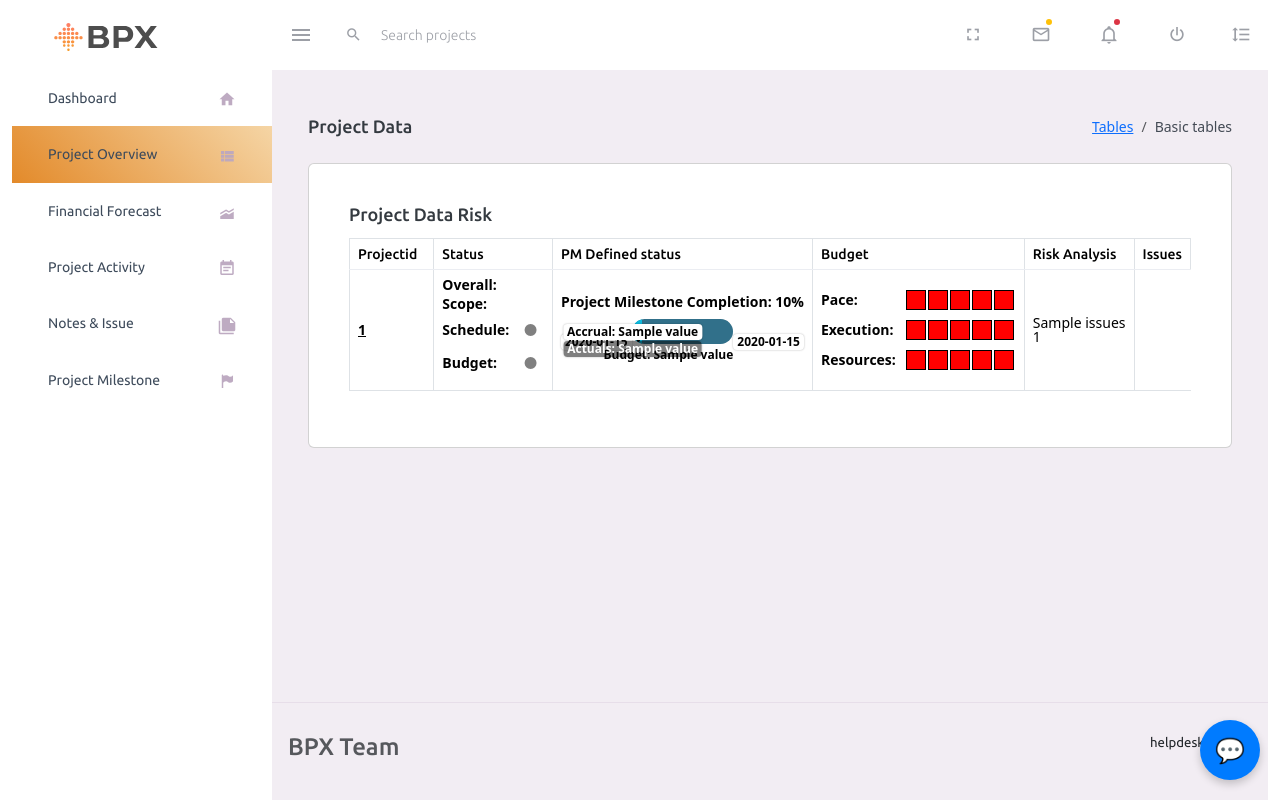
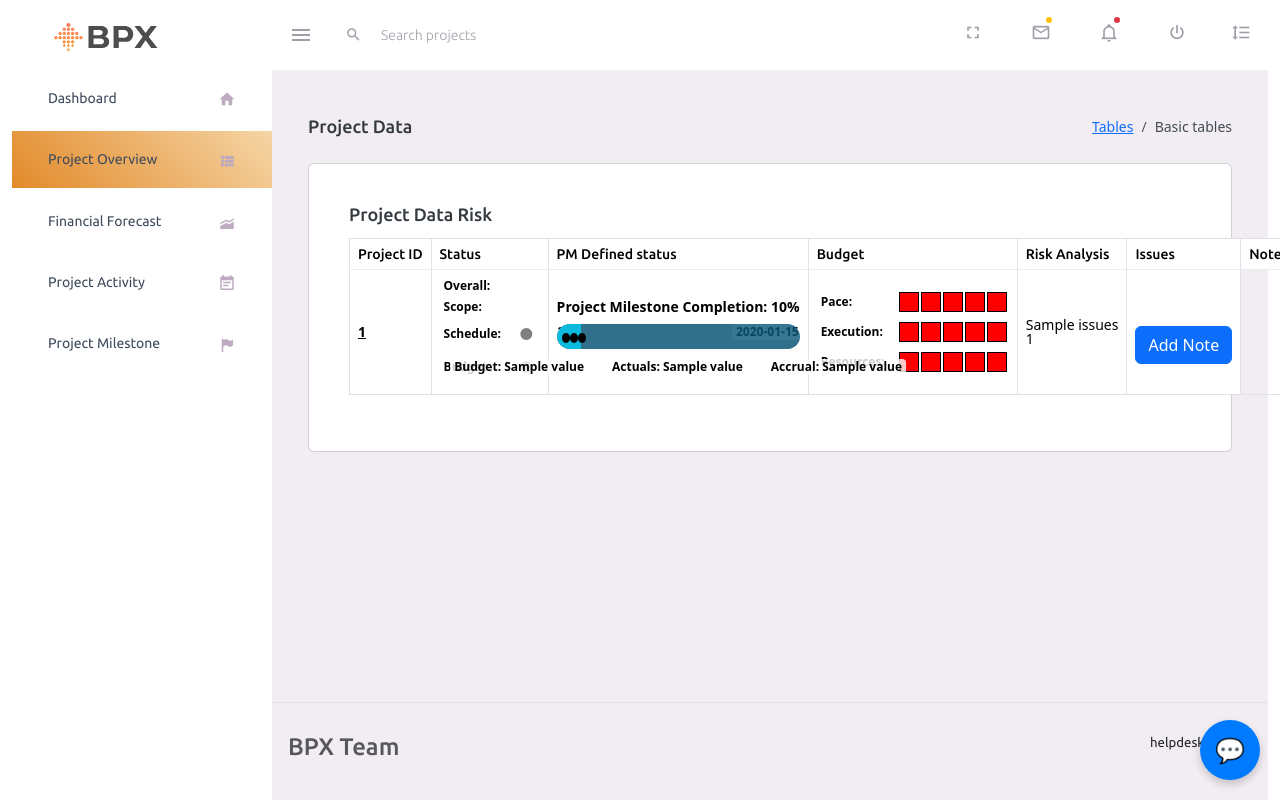
Before and after one commit to Bpxinfo/azure_ccDashboardCode, a Flask app: template templates/project_overview.html in a window 1280 px wide. Run offline with Flask 3, Linux system fonts and the light colour scheme; the template is opened without the code that fills it: most values are stand-ins (such as "Sample title", 1, 10 or a date in 2020); some libraries are stand-ins or nearby versions.

Commit message:
notes tab

```diff
--- a/templates/financial.html
+++ b/templates/financial.html
@@ -196,12 +196,12 @@
                <i class="mdi mdi-calendar-check menu-icon"></i>
               </a>
             </li> -->
-            <li class="nav-item">
+            <!-- <li class="nav-item">
               <a class="nav-link" href="/notes_issues">
                 <span class="menu-title">Notes & Issue</span>
                 <i class="mdi mdi-note-multiple menu-icon"></i>
               </a>
-            </li>
+            </li> -->
 			<li class="nav-item">
               <a class="nav-link" href="/studytimeline_v2">
                 <span class="menu-title">Project Milestone</span>
--- a/templates/index.html
+++ b/templates/index.html
@@ -295,12 +295,12 @@ window.onresize = function () {
                 <i class="mdi mdi-calendar-check menu-icon"></i>
               </a>
             </li> -->
-            <li class="nav-item">
+            <!-- <li class="nav-item">
               <a class="nav-link" href="/notes_issues">
                 <span class="menu-title">Notes & Issue</span>
                 <i class="mdi mdi-note-multiple menu-icon"></i>
               </a>
-            </li>
+            </li> -->
 			<li class="nav-item">
               <a class="nav-link" href="/studytimeline_v2">
                 <span class="menu-title">Project Milestone</span>
--- a/templates/project_milestones.html
+++ b/templates/project_milestones.html
@@ -195,12 +195,12 @@
                 <i class="mdi mdi-apps menu-icon"></i>
               </a>
             </li> -->
-            <li class="nav-item">
+            <!-- <li class="nav-item">
               <a class="nav-link" href="/notes_issues">
                 <span class="menu-title">Notes & Issue</span>
                 <i class="mdi mdi-calendar-check menu-icon"></i>
               </a>
-            </li>
+            </li> -->
 
           </ul>
         </nav>
--- a/templates/project_overview.html
+++ b/templates/project_overview.html
@@ -155,6 +155,9 @@
       /* b. Progress Bar Container */
       .progress-bar-container {
           position: relative;
+          display:flex;
+          align-items:center;
+          justify-content:center;
           width: 100%;
           max-width: 300px;
           margin-bottom: 15px;
@@ -178,7 +181,6 @@
           height: 100%;
           background-color: rgba(9, 88, 121, 0.8);
           width: {{ cashout_percentage }}%;
-          z-index: 1;
           border-radius: 12.5px 0 0 12.5px;
       }
 
@@ -190,7 +192,6 @@
           height: 100%;
           background-color: rgba(12, 186, 222, 1);
           width: {{ completion_percentage }}%;
-          z-index: 2;
           border-radius: 12.5px 0 0 12.5px;
       }
 
@@ -207,14 +208,14 @@
       /* Milestone Dots */
       .milestone-dots {
           position: absolute;
-          top: 50%;
-          left: 0;
+          top: 35%;
+          left: 5px;
           width: 100%;
           height: 0;
           display: flex;
           justify-content: space-between;
           transform: translateY(-50%);
-          z-index: 4;
+          z-index: 5;
       }
 
       .milestone-dot {
@@ -222,7 +223,7 @@
           height: 10px;
           background-color: black;
           border-radius: 50%;
-          transform: translateX(-50%);
+          z-index: 5;
       }
 
       .proress-bar-wrapper {
@@ -237,18 +238,24 @@
         font-size: 12px;
         font-weight: bold;
         white-space: nowrap;
-        background-color: white; /* Optional: for better readability */
         padding: 2px 4px;
         border-radius: 4px;
-        box-shadow: 0 0 2px rgba(0,0,0,0.3);
       }
 
       .start-date {
-          left: -80px;
+          left: 0px;
+          top:50%;
+          margin-left:5px;
+          transform: translateY(-50%); /* Center vertically */
+
       }
 
       .end-date {
-          right: -80px;
+          right:0px;
+          margin-right:5px;
+          top:50%;
+          transform: translateY(-50%); /* Center vertically */
+
       }
 
       /* d. Labels for Budget and Actuals */
@@ -257,49 +264,36 @@
           width: 100%;
           max-width: 300px;
           height: auto; /* Same as progress bar height */
-          margin-top: 5px;
+          margin-top: 10px;
+          text-align:center;
       }
 
-      .budget-label {
+      .label-container {
           position: absolute;
-          right: 0;
-          top: 0;
+          top: calc(100% + 10px); /* Place the labels 15px below the bar */
+          left: 50%;
+          transform: translateX(-50%); /* Center the container horizontally */
+          display: flex;
+          gap: 20px; /* Add space between labels */
+          align-items: center;
+      }
+      .date-label {
+          position: absolute;
           font-size: 12px;
           font-weight: bold;
           white-space: nowrap;
+          padding: 2px 4px;
+          background-color: rgba(255, 255, 255, 0.8);
+          border-radius: 4px;
       }
-
-      .actuals-label {
-        position: absolute;
-        left: {{ completion_percentage }}%;
-        top: 50%; /* Vertically center */
-        transform: translate(-50%, -50%);
-        font-size: 12px;
-        font-weight: bold;
-        color: white;
-        background-color: rgba(0, 0, 0, 0.5); /* Semi-transparent background for readability */
-        padding: 2px 4px;
-        border-radius: 4px;
-        white-space: nowrap;
-        box-shadow: 0 0 2px rgba(0,0,0,0.3);
-        z-index: 5; /* Ensure it's above other elements */
+      .label {
+          font-size: 12px;
+          font-weight: bold;
+          white-space: nowrap;
+          padding: 2px 4px;
+          background-color: rgba(255, 255, 255, 0.8);
+          border-radius: 4px;
       }
-
-      .accrual-label {
-        position: absolute;
-        left: {{ accrual_percentage }}%;
-        top: -25px; /* Positioned above the indicator */
-        transform: translateX(-50%);
-        font-size: 12px;
-        font-weight: bold;
-        color: black;
-        background-color: white; /* Background for readability */
-        padding: 2px 4px;
-        border-radius: 4px;
-        white-space: nowrap;
-        box-shadow: 0 0 2px rgba(0,0,0,0.3);
-        z-index: 5; /* Ensure it's above other elements */
-    }
 
       /* e. Responsive Adjustments */
       @media (max-width: 768px) {
@@ -344,6 +338,30 @@
     .icon {
         font-size: 16px;
     }
+
+    .notes-container {
+      margin-top: 10px;
+    }
+
+    ul {
+      list-style-type: disc;
+      padding-left: 20px;
+    }
+
+    ul li {
+      margin-bottom: 5px;
+    }
+
+    .add-note {
+      margin-top: 10px;
+    }
+
+    .delete-note {
+      margin-left: 10px;
+      color: red;
+      cursor: pointer;
+    }
+
 
     </style>
   </head>
@@ -595,12 +613,12 @@
                 <i class="mdi mdi-apps menu-icon"></i>
               </a>
             </li> -->
-            <li class="nav-item">
+            <!-- <li class="nav-item">
               <a class="nav-link" href="/notes_issues">
                 <span class="menu-title">Notes & Issue</span>
                 <i class="mdi mdi-note-multiple menu-icon"></i>
               </a>
-            </li>
+            </li> -->
 			<li class="nav-item">
               <a class="nav-link" href="/studytimeline_v2">
                 <span class="menu-title">Project Milestone</span>
@@ -653,7 +671,7 @@
                             style="width: 130px"
                             title="Unique identifier for the project"
                           >
-                            Projectid
+                            Project ID
                           </th>
                           <th title="Current status of the project">Status</th>
                           <th
@@ -677,6 +695,11 @@
                             title="Project issues, including severity and count"
                           >
                             Issues
+                          </th>
+                          <th
+                            title="Click Add Note to add a new note to the project. Can add up to 5 notes for now"
+                          >
+                            Notes
                           </th>
                         </tr>
                       </thead>
@@ -807,7 +830,7 @@
                               {"percent": 75, "name": "Milestone 3"}
                           ] %}
 
-                          <td style="width:25%; position: relative;">
+                          <td style="width:30%; position: relative;">
                             <!-- Completion Percentage Display -->
                             <div class="completion-percentage">
                                 Project Milestone Completion: {{ completion_percentage| round(2) }}%
@@ -816,7 +839,7 @@
                             <!-- Container for Dates and Progress Bar -->
                             <div class="progress-bar-wrapper" style="display: flex; align-items: center; justify-content: center;">
                                 <!-- Start Date -->
-                                <span class="start-date">{{ value['startdate'] }}</span>
+                                <span class="date-label start-date">{{ value['startdate'] }}</span>
 
                                 <!-- Progress bar container with overlayed Budget and Completion Bars -->
                                 <div class="progress-bar-container">
@@ -839,15 +862,15 @@
                                     </div>
 
                                     <!-- Labels for Budget, Actuals, and Accrual -->
-                                    <div class="progress-bar-labels">
-                                        <span class="budget-label">Budget: {{ value['labelbg'] }}</span>
-                                        <span class="actuals-label">Actuals: {{ value['labelcas'] }}</span>
-                                        <span class="accrual-label">Accrual: {{ value['labelacc'] }}</span>
+                                    <div class="label-container">
+                                        <span class="label">Budget: {{ value['labelbg'] }}</span>
+                                        <span class="label">Actuals: {{ value['labelcas'] }}</span>
+                                        <span class="label">Accrual: {{ value['labelacc'] }}</span>
                                     </div>
                                 </div>
 
                                 <!-- End Date -->
-                                <span class="end-date">{{ value['enddate'] }}</span>
+                                <span class="date-label end-date">{{ value['enddate'] }}</span>
                             </div>
                         </td>
 
@@ -935,6 +958,13 @@
                                       {% endif %}
                                   <div>{{ value['IssuesCount'] }}</div>
                                   </td>
+                          <td>
+                          <!-- Notes section -->
+                          <div class="notes-container">
+                            <ul id="notes-list-{{ project_id }}"></ul> <!-- List of notes -->
+                            <button class="btn btn-primary add-note" data-project-id="{{ project_id }}">Add Note</button>
+                          </div>
+                        </td>
                         </tr>
                         {% endfor %}
                       </tbody>
@@ -980,5 +1010,88 @@
     <script src="{{ url_for('static', filename='assets/js/todolist.js') }}"></script>
     <script src="{{ url_for('static', filename='assets/js/jquery.cookie.js') }}"></script>
     <!-- endinject -->
+    <script>
+      document.addEventListener("DOMContentLoaded", function () {
+  // Get the width percentages of the bars
+      const budgetBar = document.querySelectorAll(".budget-bar");
+      const completionBar = document.querySelectorAll(".completion-bar");
+
+      // Loop through each budget and completion bar pair
+      budgetBar.forEach((budget, index) => {
+        const budgetPercentage = parseFloat(budget.style.width);
+        const completionPercentage = parseFloat(completionBar[index].style.width);
+
+        // Assign z-index dynamically: lower percentage gets higher z-index (appears on top)
+        if (budgetPercentage > completionPercentage) {
+          budget.style.zIndex = 1;
+          completionBar[index].style.zIndex = 2;
+        } else if (budgetPercentage < completionPercentage) {
+          budget.style.zIndex = 2;
+          completionBar[index].style.zIndex = 1;
+        } else {
+          // When percentages are equal, keep the completion bar on top
+          budget.style.zIndex = 1;
+          completionBar[index].style.zIndex = 2;
+        }
+
+        // Ensure both bars are always visible by adding a minimum width
+        if (budgetPercentage === 0) {
+          budget.style.width = "1%";
+        }
+        if (completionPercentage === 0) {
+          completionBar[index].style.width = "1%";
+        }
+      });
+    });
+
+    </script>
+
+    <script>
+      document.addEventListener("DOMContentLoaded", function () {
+  // Handle adding notes
+      document.querySelectorAll('.add-note').forEach(function (button) {
+        button.addEventListener('click', function () {
+          const projectId = this.getAttribute('data-project-id');
+          const notesList = document.getElementById(`notes-list-${projectId}`);
+
+          // Get the number of existing notes
+          const existingNotes = notesList.getElementsByTagName('li').length;
+
+          // Check if the limit of 5 notes is reached
+          if (existingNotes >= 5) {
+            alert('You cannot add more than 5 notes.');
+            return;
+          }
+
+          // Prompt user for note input
+          const noteText = prompt("Enter your note (max 250 characters):");
+
+          // Validate note input
+          if (noteText && noteText.length <= 250) {
+            // Create new list item for the note
+            const noteItem = document.createElement('li');
+            noteItem.innerHTML = `${noteText} <button class="delete-note">Delete</button>`;
+
+            // Add delete functionality
+            noteItem.querySelector('.delete-note').addEventListener('click', function () {
+              notesList.removeChild(noteItem);
+              button.disabled = false; // Re-enable the Add Note button if a note is deleted
+            });
+
+            // Append note to the list
+            notesList.appendChild(noteItem);
+
+            // Disable the Add Note button if 5 notes are reached
+            if (existingNotes + 1 >= 5) {
+              button.disabled = true;
+            }
+          } else {
+            alert('Please enter a valid note (maximum 250 characters).');
+          }
+        });
+      });
+    });
+
+    </script>
   </body>
 </html>
--- a/templates/project_study_testpage.html
+++ b/templates/project_study_testpage.html
@@ -633,12 +633,12 @@ body {
                 <i class="mdi mdi-calendar-check menu-icon"></i>
               </a>
             </li>
-            <li class="nav-item">
+            <!-- <li class="nav-item">
               <a class="nav-link" href="/notes_issues">
                 <span class="menu-title">Notes & Issue</span>
                 <i class="mdi mdi-note-multiple menu-icon"></i>
               </a>
-            </li>
+            </li> -->
 			<li class="nav-item">
               <a class="nav-link" href="/studytimeline_v2">
                 <span class="menu-title">Project Milestone</span>
```
Also changed, not shown: boxes_data.json (+91 -21 lines), templates/studytimeline_v2.html (+5 -3 lines).
